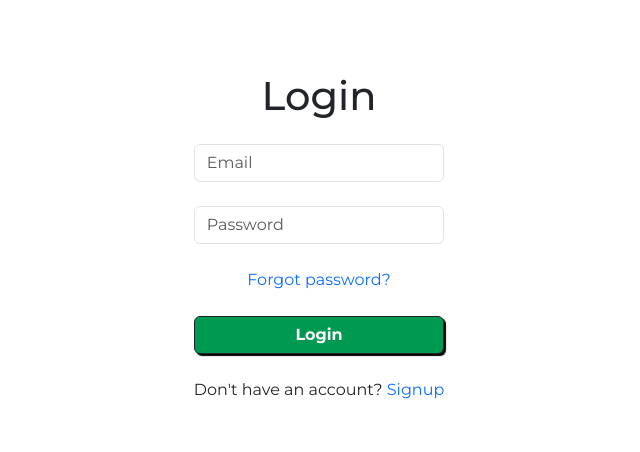
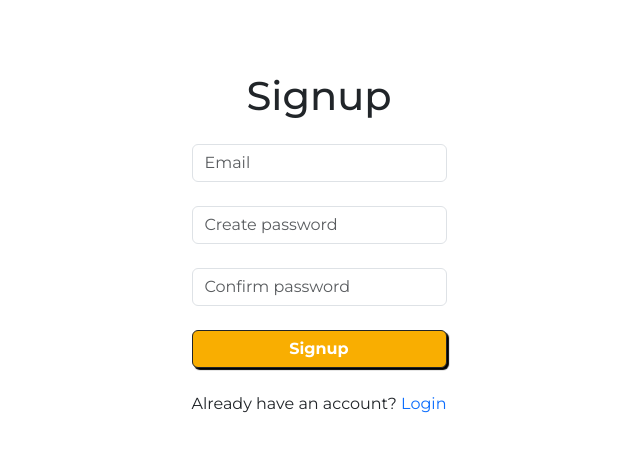
Before and after one commit to kiiril/GiftFlow, a React (Create React App) app in the folder frontend/: page /signup in a window 1280 px wide. Shown: the top 452 px of the page, without its empty margins (321-961 px from the left). Built offline with nearby package versions, Linux system fonts and the light colour scheme.

Commit message:
Setup basic routing

```diff
--- a/frontend/package.json
+++ b/frontend/package.json
@@ -21,6 +21,7 @@
     "dayjs": "^1.11.12",
     "react": "^18.3.1",
     "react-dom": "^18.3.1",
+    "react-router-dom": "^6.26.0",
     "react-scripts": "5.0.1",
     "react-select": "^5.8.0",
     "sass": "^1.77.8",
--- a/frontend/src/index.js
+++ b/frontend/src/index.js
@@ -5,11 +5,31 @@ import ReactDOM from 'react-dom/client';
 import './index.css';
 import App from './App';
 import reportWebVitals from './reportWebVitals';
+import {createBrowserRouter, RouterProvider} from 'react-router-dom';
+import Error from './pages/Error';
+import Login from "./pages/Login";
+import Signup from "./pages/Signup";
+
+const router = createBrowserRouter([
+    {
+        path: "/",
+        element: <App/>,
+        errorElement: <Error/>
+    },
+    {
+        path: "/login",
+        element: <Login/>
+    },
+    {
+        path: "/signup",
+        element: <Signup/>
+    }
+])
 
 const root = ReactDOM.createRoot(document.getElementById('root'));
 root.render(
     <React.StrictMode>
-        <App/>
+        <RouterProvider router={router}/>
     </React.StrictMode>
 );
 
--- /dev/null
+++ b/frontend/src/pages/Error.jsx
@@ -0,0 +1,19 @@
+import React from 'react';
+import {useRouteError} from "react-router-dom";
+
+const Error = () => {
+    const error = useRouteError();
+    console.error(error);
+
+    return (
+        <div id="error-page">
+            <h1>Oops!</h1>
+            <p>Sorry, an unexpected error has occurred.</p>
+            <p>
+                <i>{error.statusText || error.message}</i>
+            </p>
+        </div>
+    );
+};
+
+export default Error;
--- a/frontend/src/pages/Login.jsx
+++ b/frontend/src/pages/Login.jsx
@@ -2,27 +2,36 @@ import React, {useState} from 'react';
 import Logo from "../components/Logo";
 import SubmitButton from "../components/SubmitButton";
 import axios from "axios";
+import {Link} from "react-router-dom";
 
 const Login = () => {
     const [user, setUser] = useState({
         email: "",
         password: ""
     });
-    const handleLogin = async (e) => {
+
+    const handleSubmit = async (e) => {
         e.preventDefault();
         const response = await axios.post("http://localhost:8080/users/login", user);
         console.log(response);
     }
+
+    const handleChange = async (e) => {
+        setUser({
+            ...user,
+            [e.target.name]: e.target.value
+        });
+    }
     return (
         <div className="d-flex align-items-center justify-content-center mt-4">
-            <form onSubmit={handleLogin}>
+            <form onSubmit={handleSubmit}>
                 {/*<Logo/>*/}
                 <h1 className="mt-5 mb-4 text-center">Login</h1>
                 <div className="mb-4">
-                    <input className="form-control" value={user.email} onChange={e => setUser({...user, email: e.target.value})} type="email" placeholder="Email"/>
+                    <input className="form-control" name="email" value={user.email} onChange={handleChange} type="email" placeholder="Email"/>
                 </div>
                 <div className="mb-4">
-                    <input className="form-control" value={user.password} onChange={e => setUser({...user, password: e.target.value})} type="password" placeholder="Password"/>
+                    <input className="form-control" name="password" value={user.password} onChange={handleChange} type="password" placeholder="Password"/>
                 </div>
                 <div className="text-center mb-4">
                     <a href="#" className="text-decoration-none">Forgot password?</a>
@@ -32,7 +41,7 @@ const Login = () => {
                 </div>
                 <p className="text-center">
                     Don't have an account?
-                    <a href="#" className="text-decoration-none"> Signup</a>
+                    <Link to={"/signup"} className="text-decoration-none"> Signup</Link>
                 </p>
             </form>
         </div>
--- a/frontend/src/pages/Signup.jsx
+++ b/frontend/src/pages/Signup.jsx
@@ -2,6 +2,7 @@ import React, {useState} from 'react';
 import SubmitButton from "../components/SubmitButton";
 import Logo from "../components/Logo";
 import axios from "axios";
+import {Link} from "react-router-dom";
 
 const Signup = () => {
     const [user, setUser] = useState({
@@ -9,22 +10,29 @@ const Signup = () => {
         password: ""
     });
 
-    const createUser = async (e) => {
+    const handleSubmit = async (e) => {
         e.preventDefault();
         const response = await axios.post("http://localhost:8080/users", user);
         console.log(response);
     }
 
+    const handleChange = async (e) => {
+        setUser({
+            ...user,
+            [e.target.name]: e.target.value
+        });
+    }
+
     return (
         <div className="d-flex align-items-center justify-content-center mt-4">
             {/*<Logo/>*/}
-            <form onSubmit={createUser}>
+            <form onSubmit={handleSubmit}>
                 <h1 className="mt-5 mb-4 text-center">Signup</h1>
                 <div className="mb-4">
-                    <input className="form-control" value={user.email} onChange={e => setUser({...user, email: e.target.value})} type="email" placeholder="Email"/>
+                    <input className="form-control" name="email" value={user.email} onChange={handleChange} type="email" placeholder="Email"/>
                 </div>
                 <div className="mb-4">
-                    <input className="form-control" value={user.password} onChange={e => setUser({...user, password: e.target.value})} type="password" placeholder="Create password"/>
+                    <input className="form-control" name="password" value={user.password} onChange={handleChange} type="password" placeholder="Create password"/>
                 </div>
                 <div className="mb-4">
                     <input className="form-control" type="password" placeholder="Confirm password"/>
@@ -34,7 +42,7 @@ const Signup = () => {
                 </div>
                 <p className="text-center">
                     Already have an account?
-                    <a href="#" className="text-decoration-none"> Login</a>
+                    <Link to={"/login"} className="text-decoration-none"> Login</Link>
                 </p>
             </form>
         </div>
```
Also changed, not shown: 1 other file (tests, documents, lock files or other folders).
